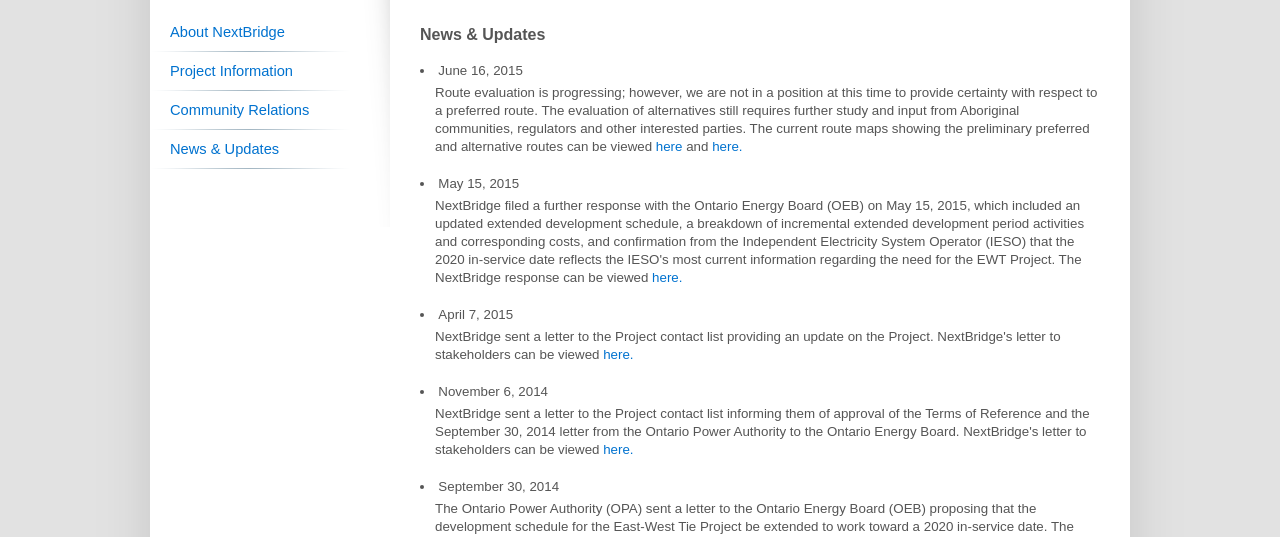
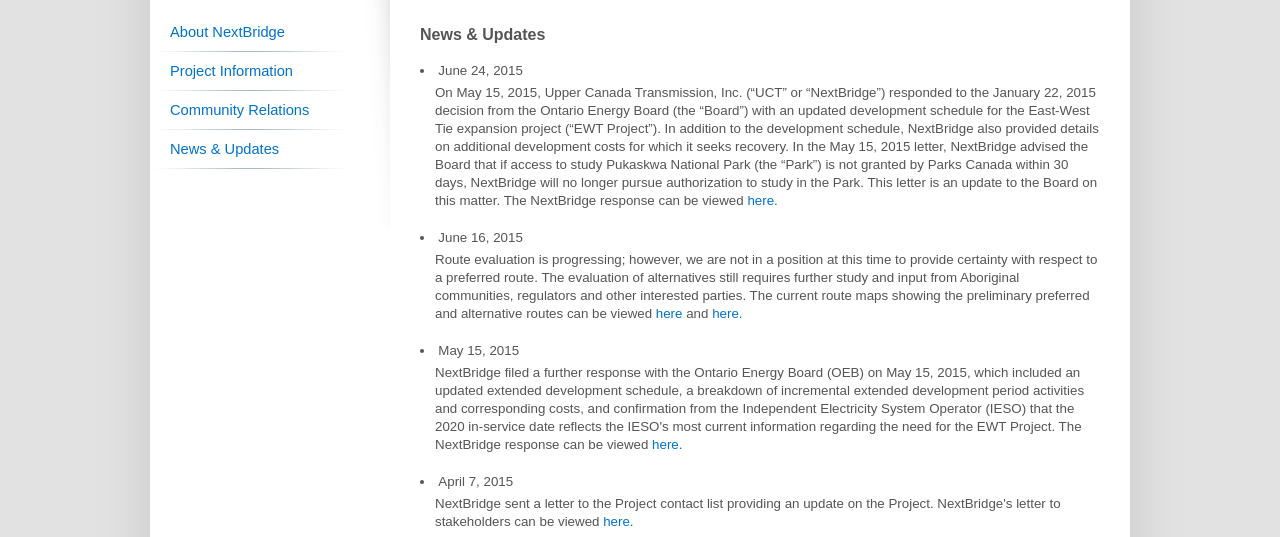
Before and after one commit to SpiritCreative/SpiritCreative.github.io, a plain HTML site: page news.htm in a window 1280 px wide. Shown: the part 263-800 px from the top of the page. Drawn offline with Linux system fonts and the light colour scheme.

Commit message:
June 24th changes.

```diff
--- a/news.htm
+++ b/news.htm
@@ -50,6 +50,11 @@
           <div id="maincontent">
             <h1>News & Updates</h1>
 			<div style="margin: 20px 0px 0px 20px;">
+
+			<li>June 24, 2015</li>
+			    <p style="margin: -15px 0px 0px -5px;">
+		    	 On May 15, 2015, Upper Canada Transmission, Inc. (“UCT” or “NextBridge”) responded to the January 22, 2015 decision from the Ontario Energy Board (the “Board”) with an updated development schedule for the East-West Tie expansion project (“EWT Project”). In addition to the development schedule, NextBridge also provided details on additional development costs for which it seeks recovery.  In the May 15, 2015 letter, NextBridge advised the Board that if access to study Pukaskwa National Park (the “Park”) is not granted by Parks Canada within 30 days, NextBridge will no longer pursue authorization to study in the Park. This letter is an update to the Board on this matter.  The NextBridge response can be viewed <a href="files/EB-2011-0140_NextBridge_EWT_Update_20150624.pdf" target="_blank">here.</a>
+			    </p>
 
 			<li>June 16, 2015</li>
 			    <p style="margin: -15px 0px 0px -5px;">
```
Also changed, not shown: 1 other file.
